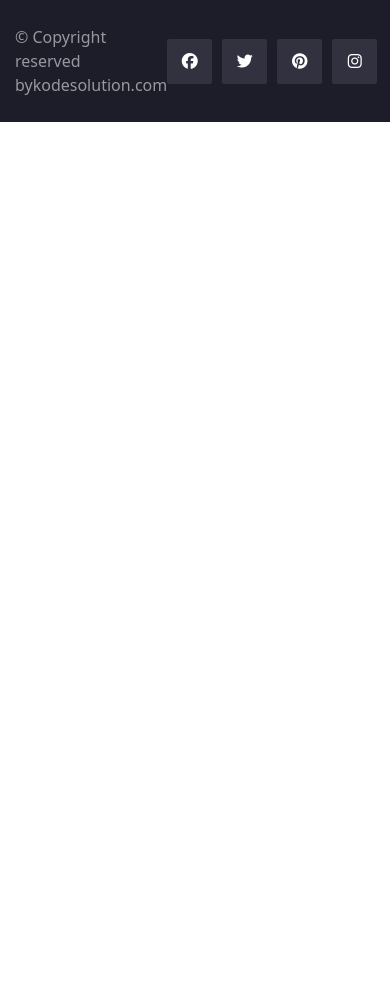
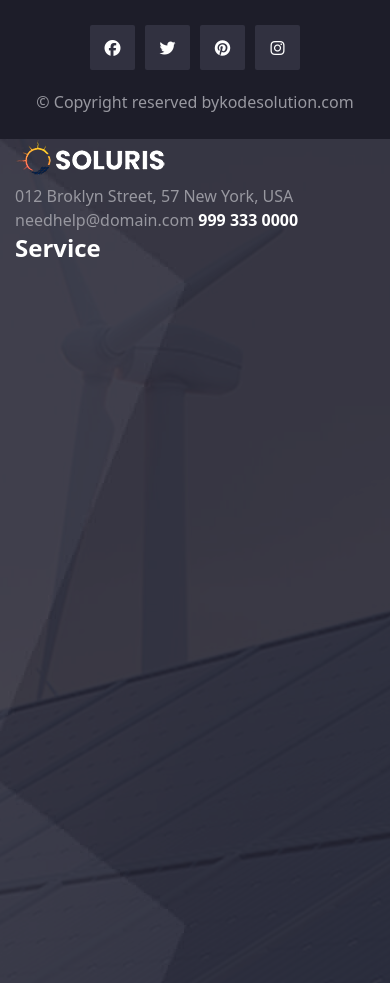
Before and after one commit to jayen123/soluris, a website: page src/pages/index.html in a window 390 px wide. Before the commit the page ends 844 px from the top, so only its background shows below. Drawn offline with Linux system fonts and the light colour scheme.

Commit message:
footer bottom responsive all devices and just start main footer

```diff
--- a/src/pages/index.html
+++ b/src/pages/index.html
@@ -5,7 +5,7 @@
     <meta name="viewport" content="width=device-width, initial-scale=1.0" />
     <link
       rel="shortcut icon"
-      href="/src/images/logo-2.png"
+      href="/src/assets/images/logo-2.png"
       type="image/x-icon"
     />
     <link
@@ -21,14 +21,14 @@
     <link href="/dist/output.css" rel="stylesheet" />
   </head>
   <body>
-    <footer class="bg-[#1d1d29]">
-      <section>
+    <footer>
+      <section class="bg-[#1d1d29]">
         <div class="container">
-          <div class="flex items-center justify-between py-[25px]">
-            <div>
+          <div class="grid grid-cols-1 gap-5 py-[25px] sm:grid-cols-2 sm:gap-0">
+            <div class="flex justify-center sm:justify-start items-center order-2 sm:order-first">
               <span class="text-[#9898a0]">© Copyright reserved by<a class="duration-300 ease-linear hover:text-white" href="#">kodesolution.com</a></span>
             </div>
-            <div>
+            <div class="flex items-center justify-center sm:justify-end">
               <ul class="flex gap-[10px]">
                 <li>
                   <a class="inline-flex w-[45px] h-[45px] items-center justify-center bg-[#313140] rounded-sm text-white hover:bg-theme-color1 hover:-translate-y-[5px] duration-300 transition-all" href="#"><i class="fa-brands fa-facebook fa-fw"></i></a>
@@ -47,6 +47,41 @@
           </div>
         </div>
       </section>
+      <section class="relative h-screen bg-[url('/src/assets/images/footer.jpg')] bg-no-repeat bg-center bg-cover before:content-[''] before:absolute before:left-0 before:top-0 before:w-full before:h-screen before:bg-[url('/src/assets/images/overlay-footer.jpg')] before:opacity-90">
+        <div class="container relative">
+          <div>
+            <div>
+              <div>
+                <a href="#">
+                  <img src="/src/assets/images/logo-2.png" alt="footer-logo">
+                </a>
+              </div>
+              <div class="text-[#9898a0]">
+                <span>
+                  012 Broklyn Street, 57
+                  New York, USA
+                </span>
+                <span>
+                  <a href="mailto:needhelp@domain.com">
+                    needhelp@domain.com
+                  </a>
+                </span>
+                <span class="text-white font-bold">
+                  <a href="tel:9993330000">999 333 0000</a>
+                </span>
+              </div>
+            </div>
+          </div>
+          <div>
+            <div>
+              <h3 class="text-white text-2xl font-bold">Service</h3>
+            </div>
+            <div></div>
+          </div>
+          <div></div>
+          <div></div>
+        </div>
+      </section>
     </footer>
     <script src="/src/assets/js/jquery.js"></script>
     <script src="/src/assets/js/owl.carousel.min.js"></script>
```
Also changed, not shown: dist/output.css, src/assets/images/footer.jpg (added), src/assets/images/logo-2.png (renamed from src/images/logo-2.png), src/assets/images/overlay-footer.jpg (added).
